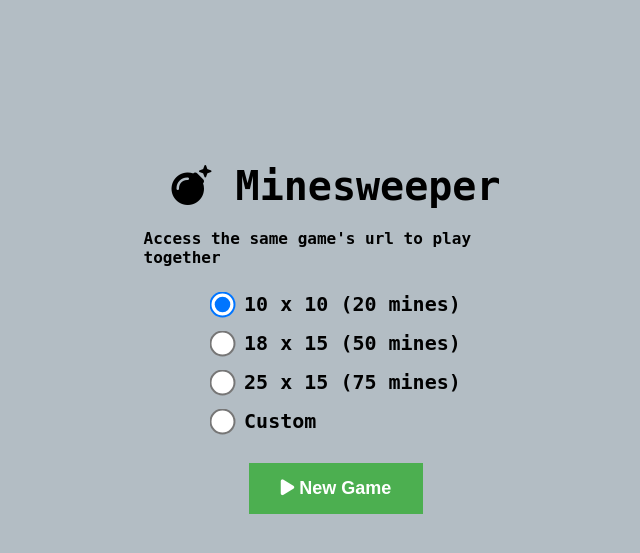
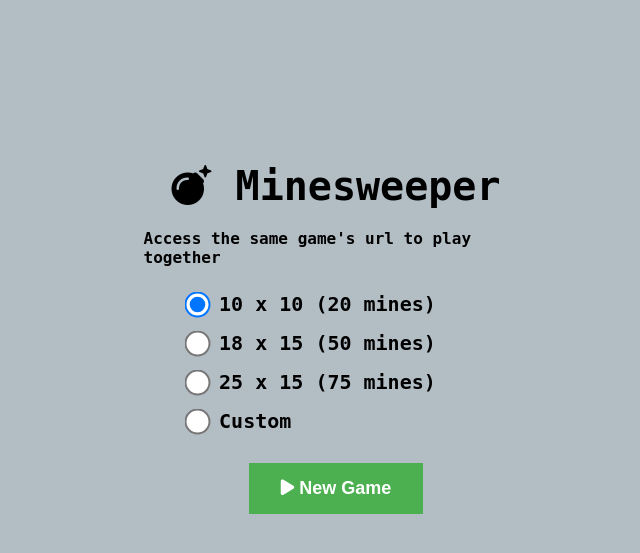
Before and after one commit to giangvu/Minesweeper, a Flask app: page / in a window 1280 px wide. Shown: the top 553 px of the page, without its empty margins (304-944 px from the left). Run offline with Flask 2, Linux system fonts and the light colour scheme; some libraries are stand-ins or nearby versions.

Commit message:
update style for home page

```diff
--- a/static/css/style.css
+++ b/static/css/style.css
@@ -159,7 +159,7 @@ input[type='radio'] {
 
 #option {
     font-size:20px;
-    width: 250px;
+    width: 300px;
     margin: 0 auto;
 }
 
```
